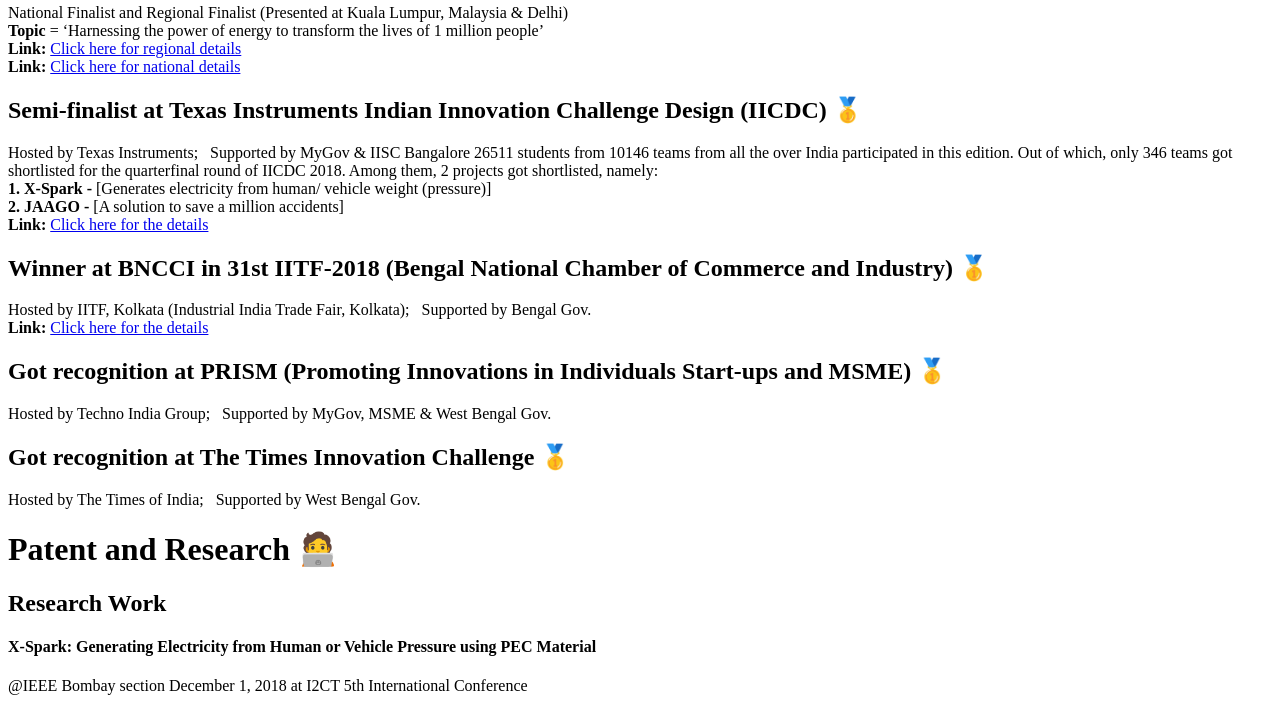
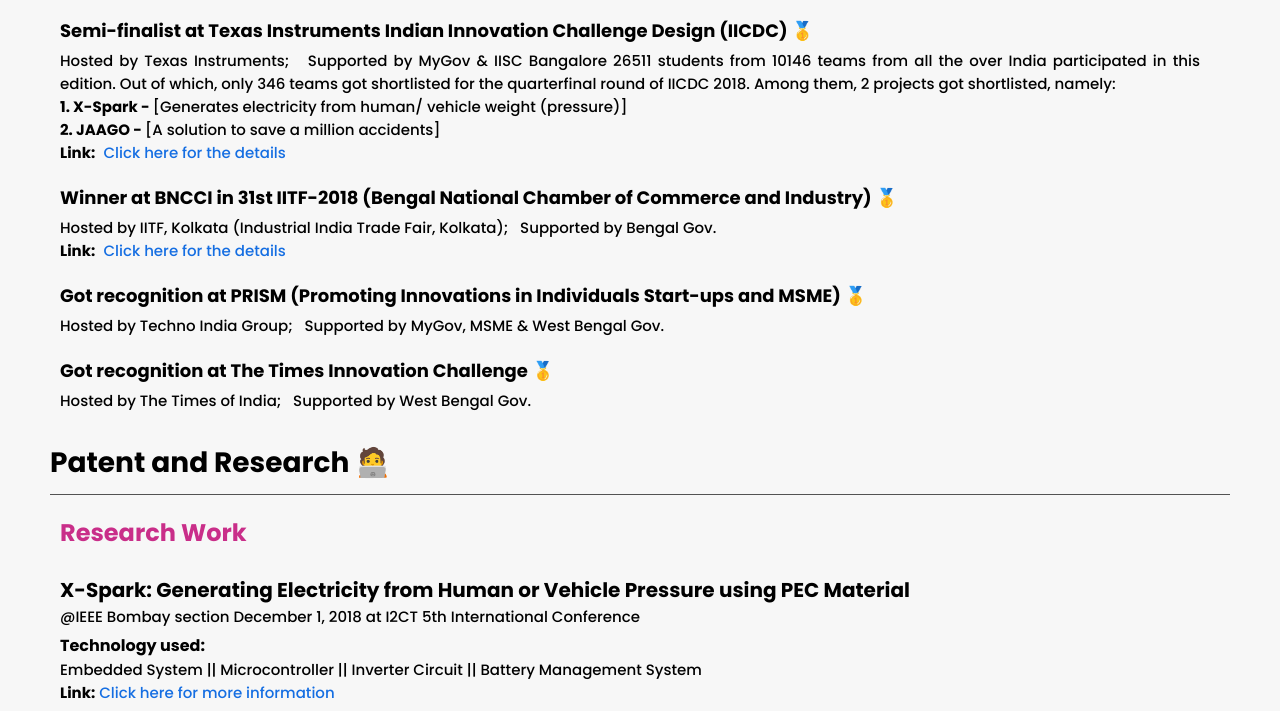
Before and after one commit to X-Spark/Naseem_Ahmad.github.io, a plain HTML site: page index.html in a window 1280 px wide. Shown: the part 370-1081 px from the top of the page. Drawn offline with nearby package versions, Linux system fonts and the light colour scheme.

Commit message:
Update index.html

```diff
--- a/index.html
+++ b/index.html
@@ -7,7 +7,7 @@
     <link rel="shortcut icon" href="favicon.ico" type="image/x-icon">
     <meta charset="utf-8"> <!--This URL is to insert emoji -->
     <title>Naseem Ahmad</title>
-    <link rel="stylesheet" href="style5.css"> <!-- ye CSS FILE ka src haii-->
+    <link rel="stylesheet" href="style.css"> <!-- ye CSS FILE ka src haii-->
     <script src="https://code.jquery.com/jquery-3.5.0.js"></script>  <!-- jq  ka src haii-->
     <script src="https://kit.fontawesome.com/a076d05399.js"></script> <!-- ye google font ka src haii-->
     <meta name="viewport" content="width=device-width, initial-scale=1.0"> <!--This is for intial frame to make it responsive-->
```
